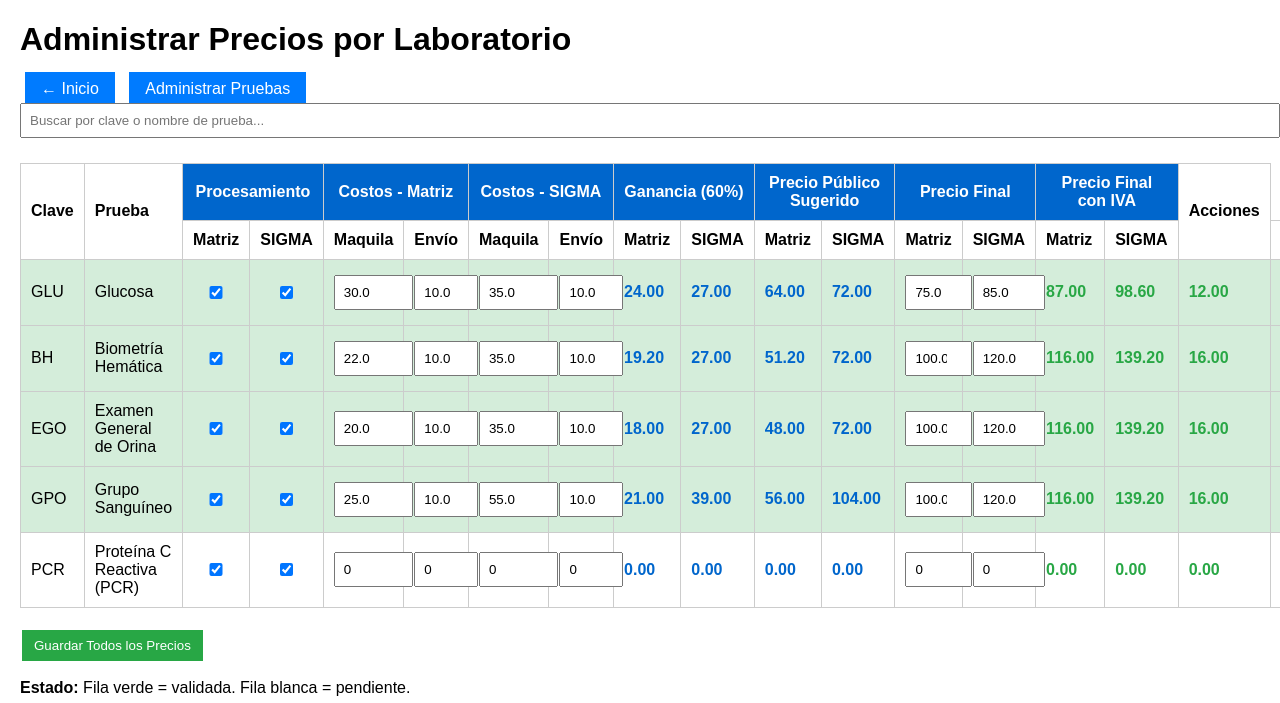
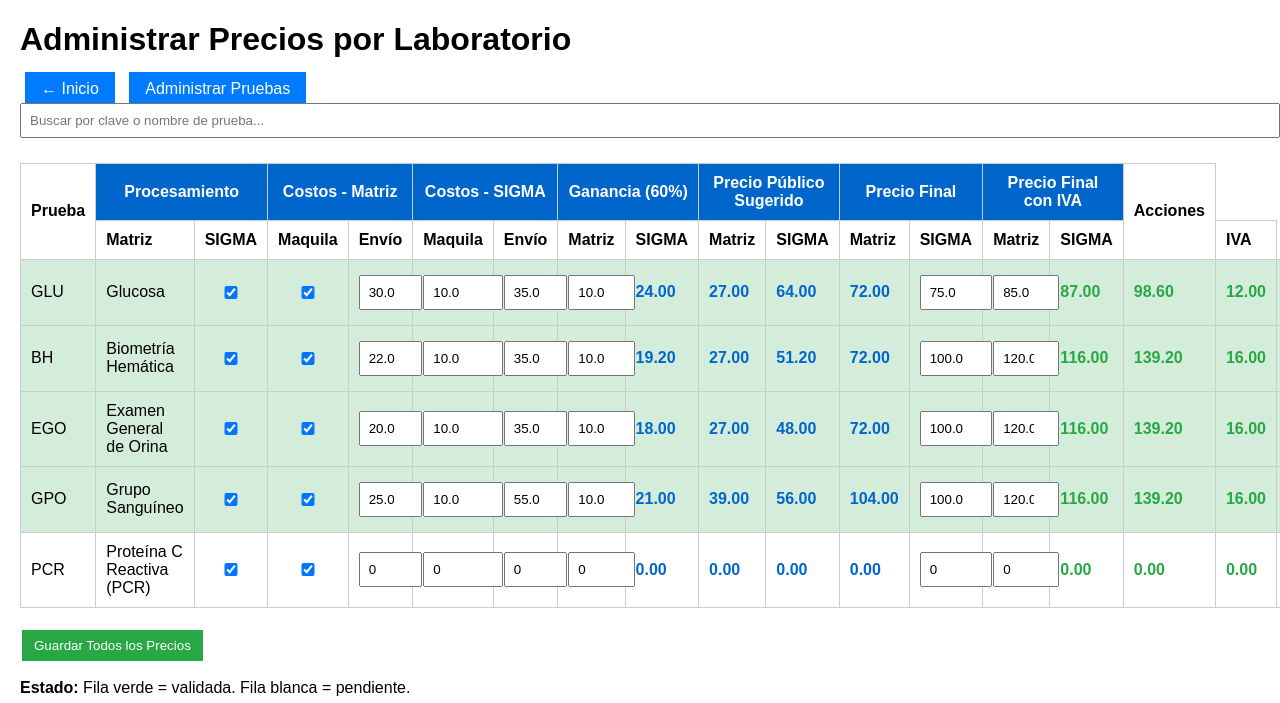
Before and after one commit to qfbwilsonmay-ai/care-laboratorio, a Flask app: page /admin/precios in a window 1280 px wide; the page is wider, and only the part inside the window is pictured. Shown: the top 703 px of that part. Run offline with Flask 3, Linux system fonts and the light colour scheme; the visitor is signed in with stand-in values (Sample User, id 1).

Commit message:
Corregido: encabezado de tabla en admin_precios con orden correcto

```diff
--- a/templates/admin_precios.html
+++ b/templates/admin_precios.html
@@ -60,7 +60,6 @@
     <form method="POST" id="formPrecios">
         <table id="tablaPrecios">
             <tr>
-    <th rowspan="2">Clave</th>
     <th rowspan="2">Prueba</th>
     <th colspan="2" style="text-align:center; background:#0066cc; color:white;">Procesamiento</th>
     <th colspan="2" style="text-align:center; background:#0066cc; color:white;">Costos - Matriz</th>
```
